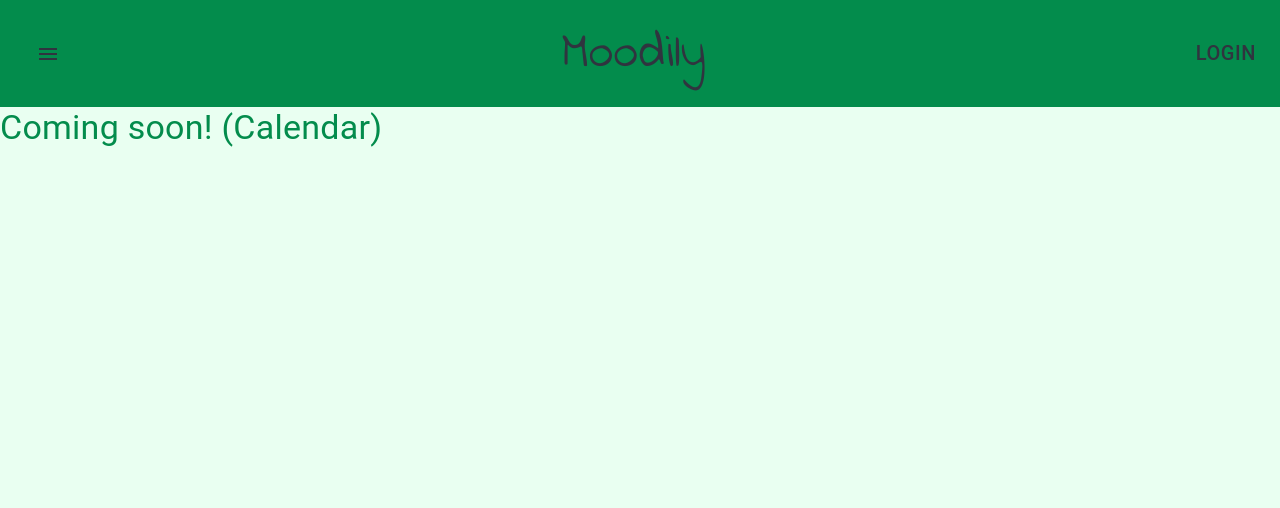
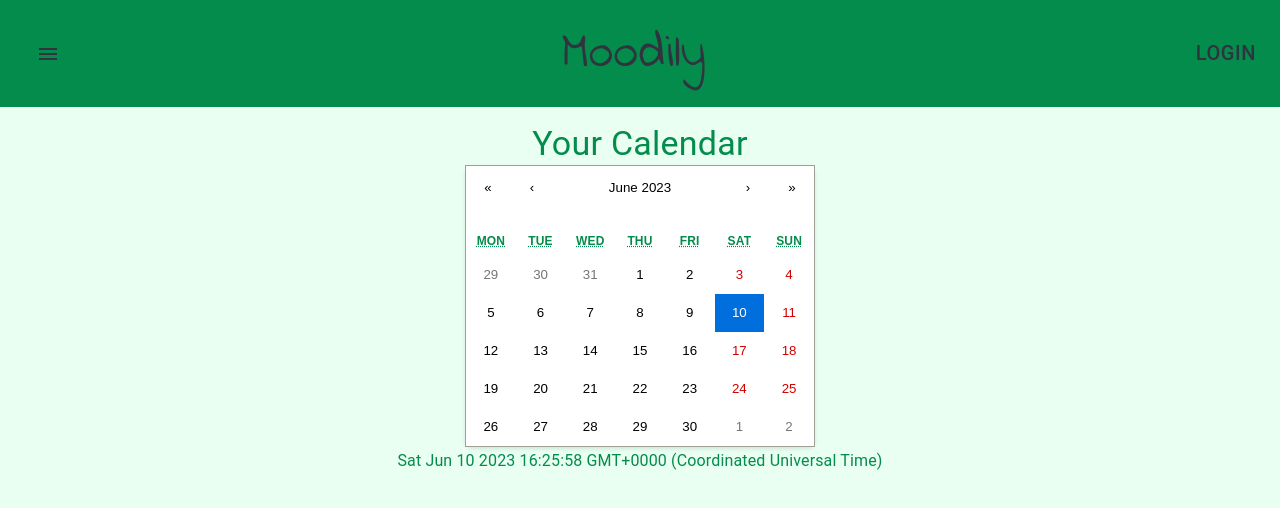
Before and after one commit to csakafeda/Moodily, a React (Vite) app in the folder frontend/: page /calendar in a window 1280 px wide. Shown: the top 508 px of the page. Built offline with nearby package versions, Linux system fonts and the light colour scheme; a web font is replaced by a local one.

Commit message:
add basic calendar

```diff
--- /dev/null
+++ b/frontend/src/Pages/Calendar/Calendar.css
@@ -0,0 +1,51 @@
+.calendar-container {
+    display: flex;
+    flex-direction: column;
+    align-items: center;
+    padding: 16px;
+}
+
+.calendar-title {
+    margin-bottom: 16px;
+    font-size: 1.5rem/* calendar.css */
+
+        /* Style the days in the calendar */
+    .react-calendar .react-calendar__tile {
+    font-size: 14px;
+    padding: 8px;
+    text-align: center;
+}
+
+    /* Style the selected date */
+    .react-calendar .react-calendar__tile--active {
+        background-color: #007bff; /* Customize the background color */
+        color: #fff; /* Customize the text color */
+    }
+
+    /* Style the navigation buttons */
+    .react-calendar button.react-calendar__navigation__label {
+        font-size: 16px;
+        color: #007bff; /* Customize the text color */
+    }
+
+    /* Style the date picker container */
+    .react-calendar {
+        border: 1px solid #ccc; /* Customize the border */
+        border-radius: 8px;
+        box-shadow: 0px 2px 4px rgba(0, 0, 0, 0.1);
+        background-color: #fff; /* Customize the background color */
+    }
+
+    font-weight: bold;
+}
+
+.calendar-wrapper {
+    max-width: 400px; /* Adjust the width as needed */
+    box-shadow: 0px 2px 4px rgba(0, 0, 0, 0.1);
+    border-radius: 8px;
+}
+
+.selected-date {
+    font-size: 1rem;
+    margin-top: 16px;
+}
--- a/frontend/src/Pages/Calendar/Calendar.jsx
+++ b/frontend/src/Pages/Calendar/Calendar.jsx
@@ -1,12 +1,27 @@
-import {Typography} from '@mui/material';
+import {Typography} from "@mui/material";
+import Calendar from "react-calendar";
+import {useState} from "react";
+import "./calendar.css";
+import 'react-calendar/dist/Calendar.css';
 
 const CalendarPage = () => {
+    const [date, setDate] = useState(new Date());
+
+    const dateChange = (date) => {
+        setDate(date);
+    };
+
     return (
-        <div>
-            <Typography variant="h4">
-                Coming soon! (Calendar)
+        <div className="calendar-container">
+            <Typography className="calendar-title" variant="h4">
+                Your Calendar
             </Typography>
-
+            <div className="calendar-wrapper">
+                <Calendar onChange={dateChange} value={date}/>
+            </div>
+            <Typography className="selected-date" variant="subtitle1">
+                {date.toString()}
+            </Typography>
         </div>
     );
 };
```
